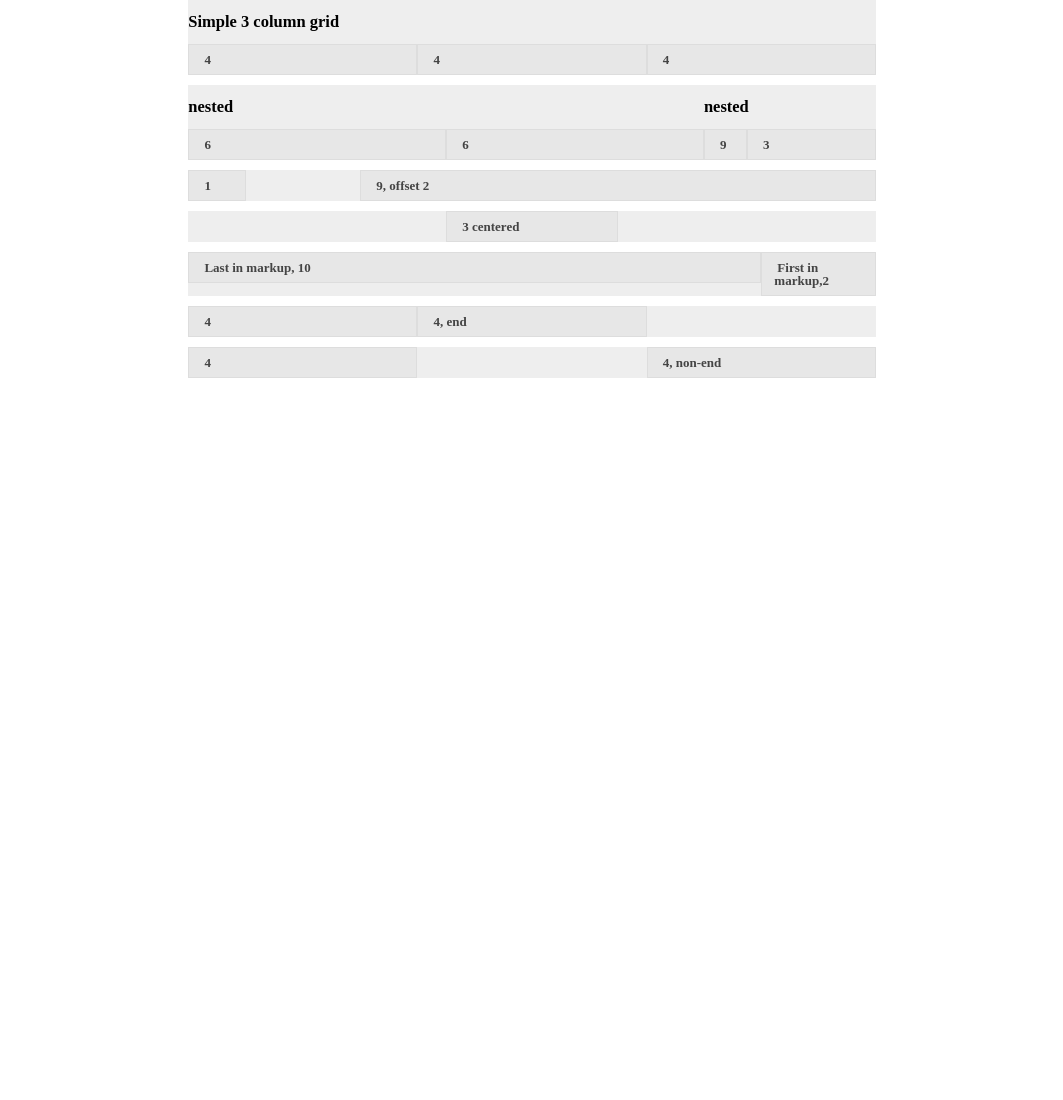
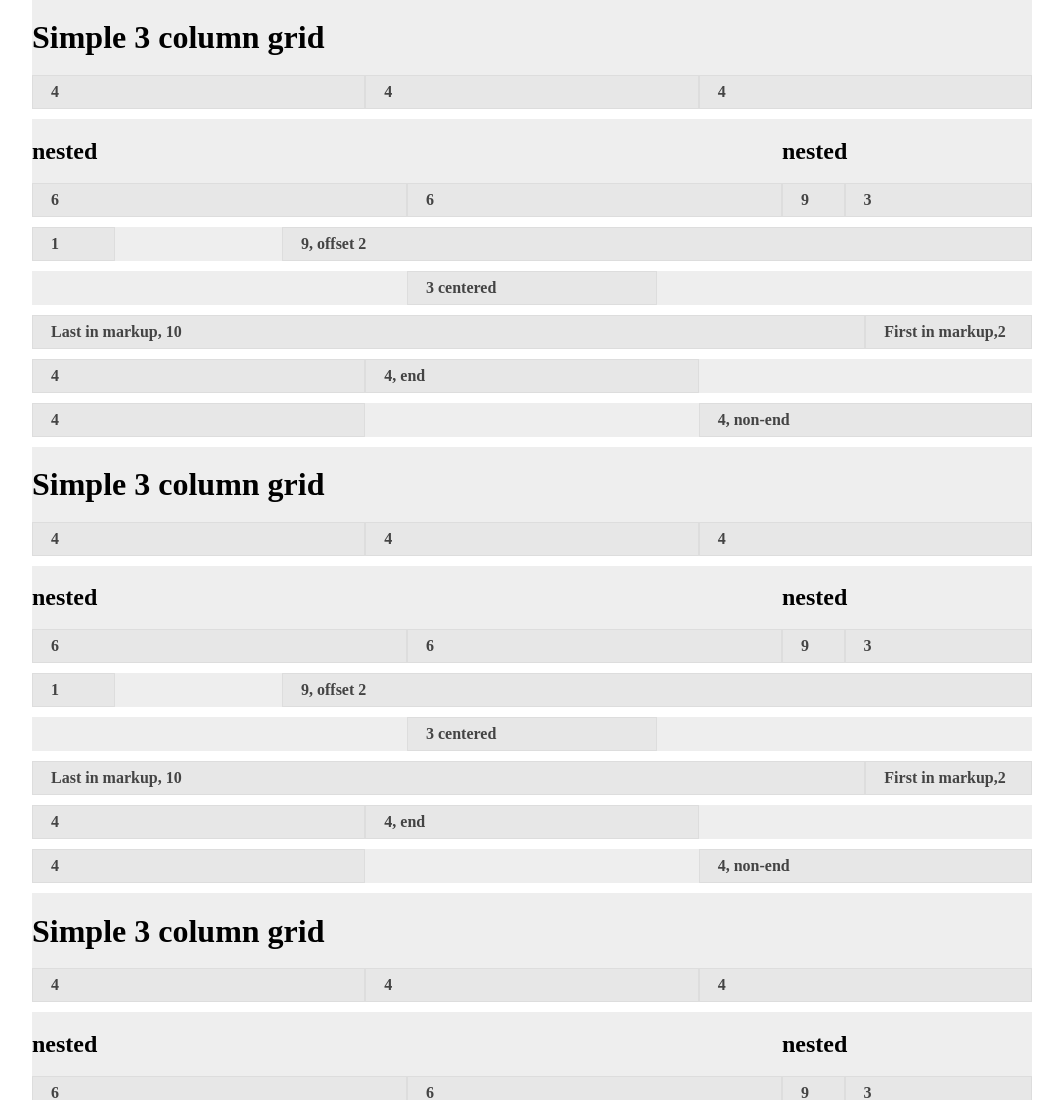
Before and after one commit to dennishn/frontend-boilerplate, a plain HTML site: page semantic-grid.html in a window 1280 px wide. Shown: the top 1100 px of the page, without its empty margins (108-1171 px from the left). Before the commit the page ends 800 px from the top, so only its background shows below. Drawn offline with nearby package versions, Linux system fonts and the light colour scheme; files whose address does not match are found by name.

Commit message:
Grid Debugging
Tested in IE8

We should try testing it on common devices...

```diff
--- a/scss/docs/semantic-grid.scss
+++ b/scss/docs/semantic-grid.scss
@@ -7,7 +7,7 @@
     "../layout/grid.layout",
     "../themes/project.theme";
 
-@media #{$media-screen} {
+
     .display {
         @include grid-row();
         .nest {
@@ -59,4 +59,3 @@
             @include grid-column(4, $float:right);
         }
     }
-}
--- a/semantic-grid.html
+++ b/semantic-grid.html
@@ -11,11 +11,12 @@
   <meta http-equiv="cleartype" content="on" />
   <meta http-equiv="x-dns-prefetch-control" content="on" />
   <link rel="stylesheet" href="docs/css/semantic-grid.css" />
+  <script src="//cdnjs.cloudflare.com/ajax/libs/selectivizr/1.0.2/selectivizr-min.js"></script>
   <script src="/js/libs/modernizr.min.js"></script>
   <style>
-    .display { background: #eee; font-size: 11px; margin-bottom: 10px; }
-    .display .panel, .display .panel { background: #e7e7e7; border: 1px solid #ddd; font-size: 13px; font-weight: bold; text-indent: 3px; padding-top: 8px; color: #444; padding-bottom: 8px; }
-    .display .panel:hover, .display .panel:hover {
+    .display { background: #eee;  margin-bottom: 10px; }
+    .display .panel { background: #e7e7e7; border: 1px solid #ddd; font-weight: bold; text-indent: 3px; padding-top: 8px; color: #444; padding-bottom: 8px; }
+    .display .panel:hover {
         background:#e0e0e0;
     }
   </style>
@@ -25,15 +26,14 @@
 <!--[if IE 9]><body class="ie ie9"><![endif]-->
 <!--[if !IE]><!--><body><!--<![endif]-->
 
-  <section class="content">
+
+  <div class="content">
     <div class="display">
       <h1>Simple 3 column grid</h1>
       <div class="panel a1">4</div>
       <div class="panel a2">4</div>
       <div class="panel a3">4</div>
     </div>
-
-
 
     <div class="display">
       <div class="b1">
@@ -75,6 +75,148 @@
       <div class="panel f4">4, non-end</div>
     </div>
 
+        <div class="display">
+      <h1>Simple 3 column grid</h1>
+      <div class="panel a1">4</div>
+      <div class="panel a2">4</div>
+      <div class="panel a3">4</div>
+    </div>
+
+    <div class="display">
+      <div class="b1">
+        <div class="nest">
+          <h2>nested</h2>
+          <div class="panel b1-1">6</div>
+          <div class="panel b1-2">6</div>
+        </div>
+      </div>
+      <div class="b2">
+        <div class="nest">
+          <h2>nested</h2>
+          <div class="panel b2-1">9</div>
+          <div class="panel b2-2">3</div>
+        </div>
+      </div>
+    </div>
+
+    <div class="display">
+      <div class="panel c1">1</div>
+      <div class="panel c2">9, offset 2</div>
+    </div>
+
+    <div class="display">
+      <div class="panel d1">3 centered</div>
+    </div>
+
+    <div class="display">
+      <div class="panel e1">First in markup,2</div>
+      <div class="panel e2">Last in markup, 10</div>
+    </div>
+
+    <div class="display">
+      <div class="panel f1">4</div>
+      <div class="panel f2">4, end</div>
+    </div>
+    <div class="display">
+      <div class="panel f3">4</div>
+      <div class="panel f4">4, non-end</div>
+    </div>
+
+        <div class="display">
+      <h1>Simple 3 column grid</h1>
+      <div class="panel a1">4</div>
+      <div class="panel a2">4</div>
+      <div class="panel a3">4</div>
+    </div>
+
+    <div class="display">
+      <div class="b1">
+        <div class="nest">
+          <h2>nested</h2>
+          <div class="panel b1-1">6</div>
+          <div class="panel b1-2">6</div>
+        </div>
+      </div>
+      <div class="b2">
+        <div class="nest">
+          <h2>nested</h2>
+          <div class="panel b2-1">9</div>
+          <div class="panel b2-2">3</div>
+        </div>
+      </div>
+    </div>
+
+    <div class="display">
+      <div class="panel c1">1</div>
+      <div class="panel c2">9, offset 2</div>
+    </div>
+
+    <div class="display">
+      <div class="panel d1">3 centered</div>
+    </div>
+
+    <div class="display">
+      <div class="panel e1">First in markup,2</div>
+      <div class="panel e2">Last in markup, 10</div>
+    </div>
+
+    <div class="display">
+      <div class="panel f1">4</div>
+      <div class="panel f2">4, end</div>
+    </div>
+    <div class="display">
+      <div class="panel f3">4</div>
+      <div class="panel f4">4, non-end</div>
+    </div>
+
+        <div class="display">
+      <h1>Simple 3 column grid</h1>
+      <div class="panel a1">4</div>
+      <div class="panel a2">4</div>
+      <div class="panel a3">4</div>
+    </div>
+
+    <div class="display">
+      <div class="b1">
+        <div class="nest">
+          <h2>nested</h2>
+          <div class="panel b1-1">6</div>
+          <div class="panel b1-2">6</div>
+        </div>
+      </div>
+      <div class="b2">
+        <div class="nest">
+          <h2>nested</h2>
+          <div class="panel b2-1">9</div>
+          <div class="panel b2-2">3</div>
+        </div>
+      </div>
+    </div>
+
+    <div class="display">
+      <div class="panel c1">1</div>
+      <div class="panel c2">9, offset 2</div>
+    </div>
+
+    <div class="display">
+      <div class="panel d1">3 centered</div>
+    </div>
+
+    <div class="display">
+      <div class="panel e1">First in markup,2</div>
+      <div class="panel e2">Last in markup, 10</div>
+    </div>
+
+    <div class="display">
+      <div class="panel f1">4</div>
+      <div class="panel f2">4, end</div>
+    </div>
+    <div class="display">
+      <div class="panel f3">4</div>
+      <div class="panel f4">4, non-end</div>
+    </div>
+  </div>
+
   <script src="//ajax.googleapis.com/ajax/libs/jquery/1.10.1/jquery.min.js"></script>
   <!--[if IE]><script src="/js/libs/PIE.js"></script><![endif]-->
   <script src="//cdnjs.cloudflare.com/ajax/libs/respond.js/1.2.0/respond.js"></script>
```
Also changed, not shown: grid.html (+2 -5 lines), docs/css/semantic-grid.css.
